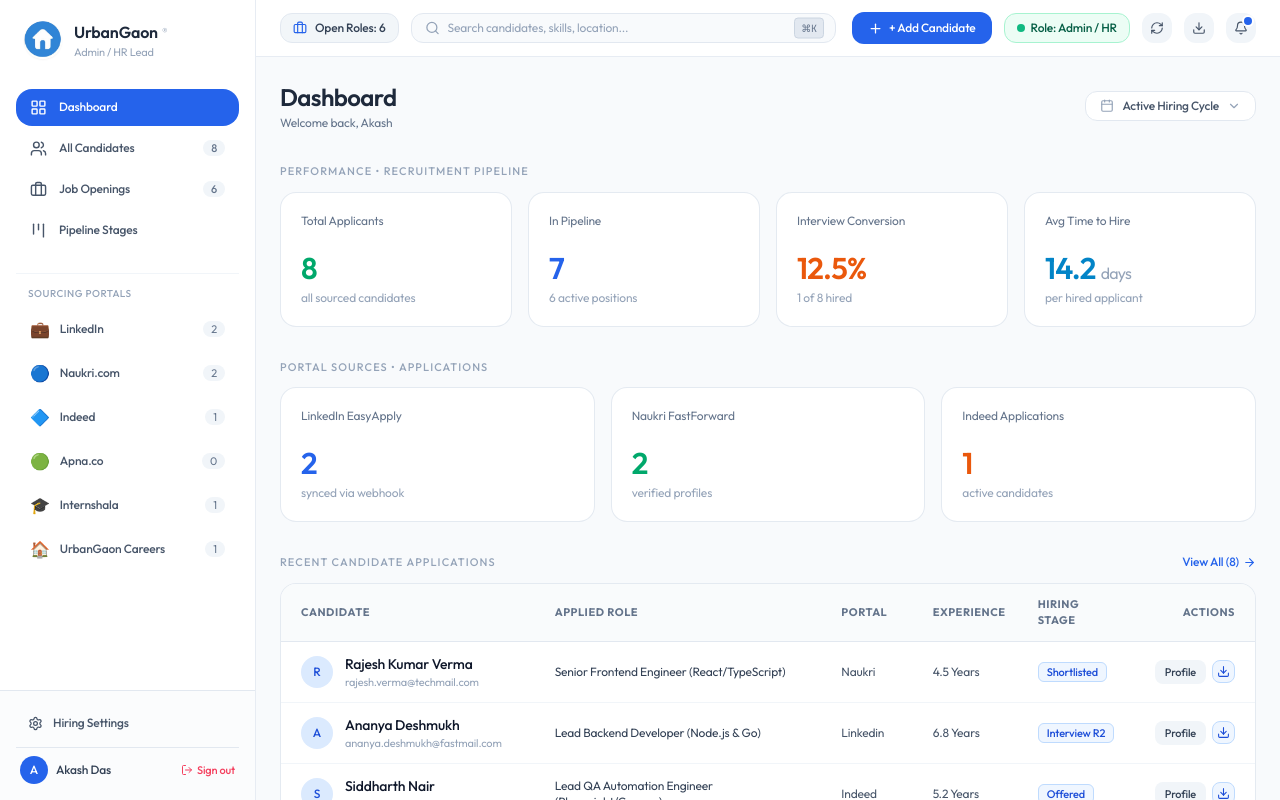
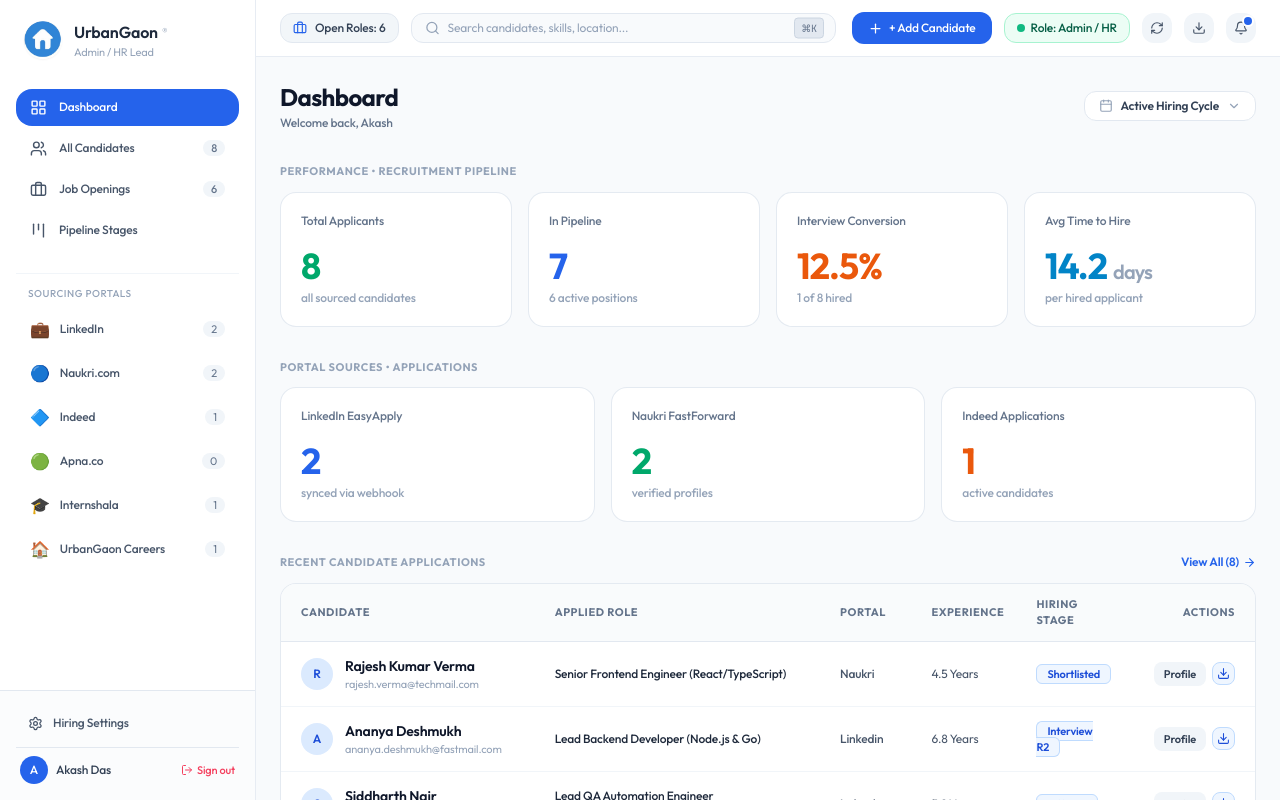
Before and after one commit to techdesk-del/recruitment-portal, a React (Vite) app: page / in a window 1280 px wide. Shown: the top 800 px of the page. Built offline with nearby package versions, Linux system fonts and the light colour scheme; no server answers.

Commit message:
style: balance main content typography with clean subtle semi-bold numbers and crisp headers

```diff
--- a/src/components/MainDashboard.tsx
+++ b/src/components/MainDashboard.tsx
@@ -38,15 +38,15 @@
   return (
     <div className="space-y-8 animate-fade-in pb-12 font-sans">
 
-      {/* Top Welcome Title & Filter Row matching exact reference screenshot */}
+      {/* Top Welcome Title & Filter Row */}
       <div className="flex flex-col sm:flex-row sm:items-center justify-between gap-4">
         <div>
-          <h1 className="text-2xl font-semibold text-slate-800 tracking-tight">Dashboard</h1>
-          <p className="text-xs text-slate-500 font-normal mt-0.5">Welcome back, Akash</p>
+          <h1 className="text-2xl font-bold text-slate-900 tracking-tight">Dashboard</h1>
+          <p className="text-xs text-slate-500 font-medium mt-0.5">Welcome back, Akash</p>
         </div>
 
         <div className="flex items-center gap-2">
-          <div className="flex items-center gap-2 px-3.5 py-1.5 rounded-xl bg-white border border-slate-200 text-xs font-medium text-slate-600 shadow-2xs cursor-pointer hover:border-slate-300 transition">
+          <div className="flex items-center gap-2 px-3.5 py-1.5 rounded-xl bg-white border border-slate-200 text-xs font-semibold text-slate-700 shadow-2xs cursor-pointer hover:border-slate-300 transition">
             <Calendar size={14} className="text-slate-400" />
             <span>Active Hiring Cycle</span>
             <ChevronDown size={14} className="text-slate-400" />
@@ -56,7 +56,7 @@
 
       {/* SECTION 1: PERFORMANCE • RECRUITMENT PIPELINE */}
       <div className="space-y-3">
-        <div className="text-[11px] font-medium uppercase tracking-widest text-slate-400">
+        <div className="text-[11px] font-bold uppercase tracking-wider text-slate-400">
           PERFORMANCE • RECRUITMENT PIPELINE
         </div>
 
@@ -67,12 +67,12 @@
             onClick={() => setActiveView('candidates')}
             className="p-5 rounded-2xl bg-white border border-slate-200/90 shadow-2xs hover:shadow-xs hover:border-emerald-400 transition cursor-pointer flex flex-col justify-between min-h-[135px]"
           >
-            <span className="text-xs font-normal text-slate-500">Total Applicants</span>
+            <span className="text-xs font-medium text-slate-500">Total Applicants</span>
             <div className="mt-2">
-              <span className="text-3xl font-semibold text-[#00a86b] tracking-tight">
+              <span className="text-3xl sm:text-4xl font-bold text-[#00a86b] tracking-tight">
                 {metrics.totalApplications}
               </span>
-              <p className="text-xs text-slate-400 font-normal mt-1">all sourced candidates</p>
+              <p className="text-xs text-slate-400 font-medium mt-1">all sourced candidates</p>
             </div>
           </div>
 
@@ -81,34 +81,34 @@
             onClick={() => setActiveView('pipeline')}
             className="p-5 rounded-2xl bg-white border border-slate-200/90 shadow-2xs hover:shadow-xs hover:border-blue-400 transition cursor-pointer flex flex-col justify-between min-h-[135px]"
           >
-            <span className="text-xs font-normal text-slate-500">In Pipeline</span>
+            <span className="text-xs font-medium text-slate-500">In Pipeline</span>
             <div className="mt-2">
-              <span className="text-3xl font-semibold text-[#2563eb] tracking-tight">
+              <span className="text-3xl sm:text-4xl font-bold text-[#2563eb] tracking-tight">
                 {metrics.activeCandidates}
               </span>
-              <p className="text-xs text-slate-400 font-normal mt-1">{jobs.length} active positions</p>
+              <p className="text-xs text-slate-400 font-medium mt-1">{jobs.length} active positions</p>
             </div>
           </div>
 
           {/* Card 3: Interview Conversion */}
           <div className="p-5 rounded-2xl bg-white border border-slate-200/90 shadow-2xs flex flex-col justify-between min-h-[135px]">
-            <span className="text-xs font-normal text-slate-500">Interview Conversion</span>
+            <span className="text-xs font-medium text-slate-500">Interview Conversion</span>
             <div className="mt-2">
-              <span className="text-3xl font-semibold text-[#ea580c] tracking-tight">
+              <span className="text-3xl sm:text-4xl font-bold text-[#ea580c] tracking-tight">
                 {metrics.overallConversionRate}%
               </span>
-              <p className="text-xs text-slate-400 font-normal mt-1">{metrics.statusBreakdown.joined} of {metrics.totalApplications} hired</p>
+              <p className="text-xs text-slate-400 font-medium mt-1">{metrics.statusBreakdown.joined} of {metrics.totalApplications} hired</p>
             </div>
           </div>
 
           {/* Card 4: Avg Time to Hire */}
           <div className="p-5 rounded-2xl bg-white border border-slate-200/90 shadow-2xs flex flex-col justify-between min-h-[135px]">
-            <span className="text-xs font-normal text-slate-500">Avg Time to Hire</span>
+            <span className="text-xs font-medium text-slate-500">Avg Time to Hire</span>
             <div className="mt-2">
-              <span className="text-3xl font-semibold text-[#0284c7] tracking-tight">
-                {metrics.avgTimeToHireDays} <span className="text-base font-normal text-slate-400">days</span>
+              <span className="text-3xl sm:text-4xl font-bold text-[#0284c7] tracking-tight">
+                {metrics.avgTimeToHireDays} <span className="text-xl font-semibold text-slate-400">days</span>
               </span>
-              <p className="text-xs text-slate-400 font-normal mt-1">per hired applicant</p>
+              <p className="text-xs text-slate-400 font-medium mt-1">per hired applicant</p>
             </div>
           </div>
 
@@ -117,7 +117,7 @@
 
       {/* SECTION 2: PORTAL SOURCES • APPLICATIONS */}
       <div className="space-y-3">
-        <div className="text-[11px] font-medium uppercase tracking-widest text-slate-400">
+        <div className="text-[11px] font-bold uppercase tracking-wider text-slate-400">
           PORTAL SOURCES • APPLICATIONS
         </div>
 
@@ -127,12 +127,12 @@
             onClick={() => handlePortalFilter('linkedin')}
             className="p-5 rounded-2xl bg-white border border-slate-200/90 shadow-2xs hover:shadow-xs hover:border-sky-400 transition cursor-pointer min-h-[135px] flex flex-col justify-between"
           >
-            <span className="text-xs font-normal text-slate-500">LinkedIn EasyApply</span>
+            <span className="text-xs font-medium text-slate-500">LinkedIn EasyApply</span>
             <div className="mt-2">
-              <span className="text-3xl font-semibold text-[#2563eb]">
+              <span className="text-3xl sm:text-4xl font-bold text-[#2563eb]">
                 {metrics.sourceBreakdown.linkedin || 0}
               </span>
-              <p className="text-xs text-slate-400 font-normal mt-1">synced via webhook</p>
+              <p className="text-xs text-slate-400 font-medium mt-1">synced via webhook</p>
             </div>
           </div>
 
@@ -140,12 +140,12 @@
             onClick={() => handlePortalFilter('naukri')}
             className="p-5 rounded-2xl bg-white border border-slate-200/90 shadow-2xs hover:shadow-xs hover:border-blue-400 transition cursor-pointer min-h-[135px] flex flex-col justify-between"
           >
-            <span className="text-xs font-normal text-slate-500">Naukri FastForward</span>
+            <span className="text-xs font-medium text-slate-500">Naukri FastForward</span>
             <div className="mt-2">
-              <span className="text-3xl font-semibold text-[#00a86b]">
+              <span className="text-3xl sm:text-4xl font-bold text-[#00a86b]">
                 {metrics.sourceBreakdown.naukri || 0}
               </span>
-              <p className="text-xs text-slate-400 font-normal mt-1">verified profiles</p>
+              <p className="text-xs text-slate-400 font-medium mt-1">verified profiles</p>
             </div>
           </div>
 
@@ -153,12 +153,12 @@
             onClick={() => handlePortalFilter('indeed')}
             className="p-5 rounded-2xl bg-white border border-slate-200/90 shadow-2xs hover:shadow-xs hover:border-indigo-400 transition cursor-pointer min-h-[135px] flex flex-col justify-between"
           >
-            <span className="text-xs font-normal text-slate-500">Indeed Applications</span>
+            <span className="text-xs font-medium text-slate-500">Indeed Applications</span>
             <div className="mt-2">
-              <span className="text-3xl font-semibold text-[#ea580c]">
+              <span className="text-3xl sm:text-4xl font-bold text-[#ea580c]">
                 {metrics.sourceBreakdown.indeed || 0}
               </span>
-              <p className="text-xs text-slate-400 font-normal mt-1">active candidates</p>
+              <p className="text-xs text-slate-400 font-medium mt-1">active candidates</p>
             </div>
           </div>
 
@@ -168,12 +168,12 @@
       {/* SECTION 3: RECENT CANDIDATES */}
       <div className="space-y-3">
         <div className="flex items-center justify-between">
-          <div className="text-[11px] font-medium uppercase tracking-widest text-slate-400">
+          <div className="text-[11px] font-bold uppercase tracking-wider text-slate-400">
             RECENT CANDIDATE APPLICATIONS
           </div>
           <button
             onClick={() => setActiveView('candidates')}
-            className="text-xs font-medium text-blue-600 hover:text-blue-700 flex items-center gap-1"
+            className="text-xs font-semibold text-blue-600 hover:text-blue-700 flex items-center gap-1"
           >
             <span>View All ({candidates.length})</span>
             <ArrowRight size={13} />
@@ -184,7 +184,7 @@
           <div className="overflow-x-auto">
             <table className="w-full text-left border-collapse">
               <thead>
-                <tr className="bg-slate-50/80 border-b border-slate-200 text-[11px] font-medium text-slate-500 uppercase tracking-wider">
+                <tr className="bg-slate-50/80 border-b border-slate-200 text-[11px] font-semibold text-slate-500 uppercase tracking-wider">
                   <th className="py-3 px-5">Candidate</th>
                   <th className="py-3 px-4">Applied Role</th>
                   <th className="py-3 px-4">Portal</th>
@@ -196,15 +196,15 @@
               <tbody className="divide-y divide-slate-100 text-xs">
                 {recentCandidates.map((cand) => (
                   <tr key={cand.id} className="hover:bg-slate-50/70 transition">
-                    <td className="py-3 px-5">
+                    <td className="py-3.5 px-5">
                       <div className="flex items-center gap-3">
-                        <div className="w-8 h-8 rounded-full bg-blue-100 text-blue-700 font-medium text-xs flex items-center justify-center">
+                        <div className="w-8 h-8 rounded-full bg-blue-100 text-blue-700 font-semibold text-xs flex items-center justify-center">
                           {cand.name.charAt(0)}
                         </div>
                         <div>
                           <p
                             onClick={() => setSelectedCandidate(cand)}
-                            className="font-medium text-slate-900 hover:text-blue-600 cursor-pointer text-sm"
+                            className="font-semibold text-slate-900 hover:text-blue-600 cursor-pointer text-sm"
                           >
                             {cand.name}
                           </p>
@@ -212,19 +212,19 @@
                         </div>
                       </div>
                     </td>
-                    <td className="py-3 px-4 font-normal text-slate-700">{cand.jobAppliedFor}</td>
-                    <td className="py-3 px-4 capitalize text-slate-600 font-normal">{cand.source}</td>
-                    <td className="py-3 px-4 text-slate-600 font-normal">{cand.experienceYears} Years</td>
-                    <td className="py-3 px-4">
-                      <span className="px-2 py-0.5 rounded-md bg-blue-50 text-blue-700 border border-blue-200 text-[11px] font-medium capitalize">
+                    <td className="py-3.5 px-4 font-medium text-slate-800">{cand.jobAppliedFor}</td>
+                    <td className="py-3.5 px-4 capitalize text-slate-600 font-medium">{cand.source}</td>
+                    <td className="py-3.5 px-4 text-slate-600 font-normal">{cand.experienceYears} Years</td>
+                    <td className="py-3.5 px-4">
+                      <span className="px-2.5 py-0.5 rounded-md bg-blue-50 text-blue-700 border border-blue-200 text-[11px] font-semibold capitalize">
                         {cand.status.replace('_', ' ')}
                       </span>
                     </td>
-                    <td className="py-3 px-5 text-right">
+                    <td className="py-3.5 px-5 text-right">
                       <div className="flex items-center justify-end gap-1.5">
                         <button
                           onClick={() => setSelectedCandidate(cand)}
-                          className="px-2.5 py-1 rounded-lg bg-slate-100 hover:bg-slate-200 text-slate-700 font-medium text-[11px] transition"
+                          className="px-2.5 py-1 rounded-lg bg-slate-100 hover:bg-slate-200 text-slate-700 font-semibold text-[11px] transition"
                         >
                           Profile
                         </button>
```
Also changed, not shown: src/components/CandidateTable.tsx (+33 -33 lines).
